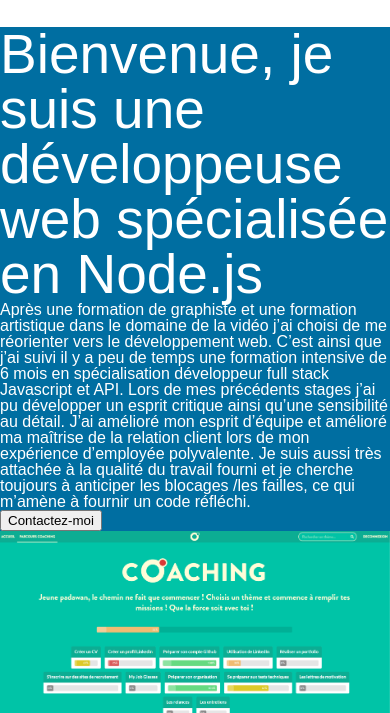
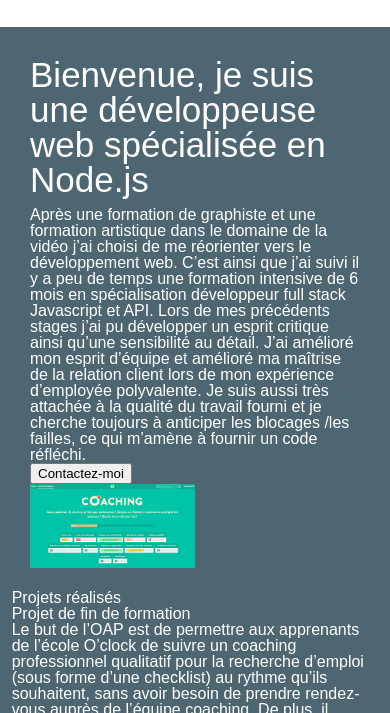
Before and after one commit to Julie-ANANI/portfolio, a website: page statics/index.html in a window 390 px wide. Shown: the part 131-844 px from the top of the page. Drawn offline with Linux system fonts and the light colour scheme.

Commit message:
qfter git stash

```diff
--- a/statics/assets/css/style.css
+++ b/statics/assets/css/style.css
@@ -1,11 +1,15 @@
 body {
   font-family: Montserrat, sans-serif;
   color: #fff;
-  background-color: rgb(0, 110, 161);
+  background-color: rgb(2, 38, 54, 0.7);
 	margin: 0;
 }
 
-
+/* Container */
+.container {
+  padding: 3%;
+}
+/* End Container */
 
 /* Navigation bar */
 nav {
@@ -65,18 +69,31 @@ nav ul li:hover {
 
 
 /* Header */
-h1 {
+header h1 {
+  padding-bottom: 3%;
   display: flex;
-  font-size: 55px;
-  justify-content:center;
+  justify-content: center;
+  font-size: 50px;
 }
 
-h2 {
-  font-size: 50px;
+header  p {
+  display: flex;
+  justify-content: center;
 }
-.presentation .presentation-image img {
-	width: 100%;
-	height: 100%;
+
+header .presentation-image img {
+	width: 50%;
+}
+
+@media screen and (max-width: 700px) {
+  header{
+    padding: 5%;
+  }
+
+  header h1 {
+    display: flex;
+    font-size: 35px;
+  }
 }
 /* End Header */
 
--- a/statics/index.html
+++ b/statics/index.html
@@ -26,6 +26,7 @@
 	</nav>
 	<!-- End Navigation bar -->
 
+	<div class="container">
 		<!-- Header -->
 		<header>
 
@@ -93,6 +94,7 @@
     </footer>
 	<!-- End footer -->
 
+</div>
     <script src="./src/firstmodule.js"></script>
 
 </body>
```
